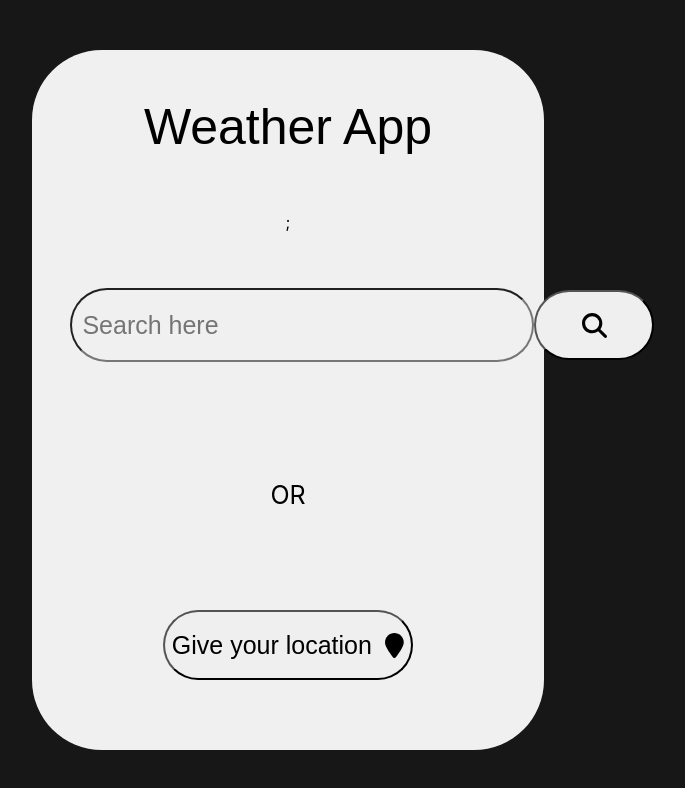
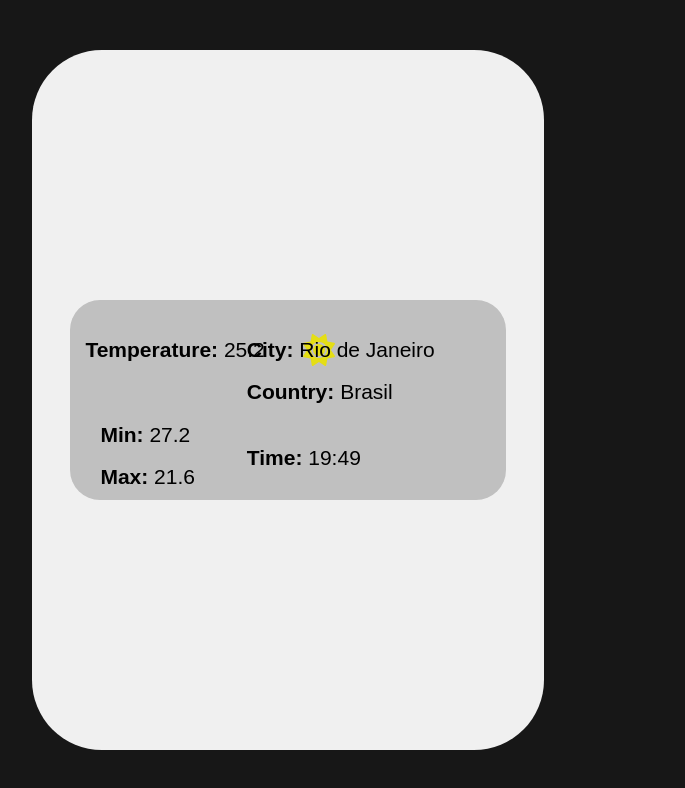
Before and after one commit to PedroMion/React-Weather-App, a React (Create React App) app: page / in a window 1280 px wide. Shown: the top 788 px of the page, without its empty margins (352-1037 px from the left). Built offline with nearby package versions, Linux system fonts and the light colour scheme; no server answers.

Commit message:
Creating result component (skeleton)

```diff
--- a/src/App.js
+++ b/src/App.js
@@ -1,13 +1,13 @@
 import SearchArea from './components/SearchArea';
 import LocationArea from './components/LocationArea';
+import Result from './components/Result';
 import './App.css';
 
 function App() {
   return (
     <div className="container">
       <div className="app">
-        <SearchArea />
-        <LocationArea />
+        <Result />
       </div>
     </div>
   );
--- a/src/components/Result.css
+++ b/src/components/Result.css
@@ -0,0 +1,47 @@
+.Result {
+    display: flex;
+    flex-direction: row;
+    align-items: center;
+    justify-content: space-around;
+    height: 200px;
+    width: 85%;
+    border-radius: 30px;
+    background-color: #C0C0C0;
+}
+
+.resultContainer {
+    display: flex;
+    flex-direction: row;
+    align-items: center;
+    justify-content: space-around;
+    width: 50%;
+    height: 95%;
+}
+
+.resultSection {
+    display: flex;
+    flex-direction: column;
+    align-items: left;
+    justify-content: space-around;
+    width: 300px;
+    gap: 5px;
+    height: 95%;
+    padding: 15px;
+}
+
+.textArea {
+    font-family: sans-serif;
+    font-size: 21px;
+
+}
+
+#emojiContainer {
+    width: 250px;
+    height: 70px;
+    justify-content: space-between;
+    align-items: none;
+}
+
+#locationInfo {
+    flex-direction: column;
+}
--- a/src/components/Result.js
+++ b/src/components/Result.js
@@ -0,0 +1,45 @@
+import './Result.css';
+import React from 'react';
+import { FontAwesomeIcon } from '@fortawesome/react-fontawesome';
+import { faSun } from '@fortawesome/free-solid-svg-icons';
+
+const TextArea = (props) => {
+    return(
+    <div>
+        <div className='resultSection'>
+            <p className='textArea'><b>{props.text1}</b>{props.apiInfo1}</p>
+            <p className='textArea'><b>{props.text2}</b>{props.apiInfo2}</p>
+        </div>
+    </div>
+    );
+}
+
+const EmojiArea = (props) => {
+    return(
+        <div>
+            <div className='resultContainer' id="emojiContainer">
+                <p className='textArea'><b>{props.text}</b>{props.apiInfo}</p>
+                <FontAwesomeIcon icon={props.icon} size="2xl" style={props.style} className='emoji' />
+            </div>
+        </div>
+    );
+}
+
+const Result = (props) => {
+    return(
+        <div className="Result">
+            <div className='resultContainer'>
+                <div className='resultSection'>
+                    <EmojiArea text="Temperature: " apiInfo="25.2" icon={faSun} style={{color: "#e5de15",}} />
+                    <TextArea text1="Min: " text2="Max: " apiInfo1="27.2" apiInfo2="21.6" />
+                </div>
+            </div>
+            <div className='resultContainer' id="locationInfo">
+                <TextArea text1="City: " text2="Country: " apiInfo1="Rio de Janeiro" apiInfo2="Brasil" />
+                <TextArea text1="Time: " apiInfo1="19:49" />
+            </div>
+        </div>
+    );
+}
+
+export default Result;
```
